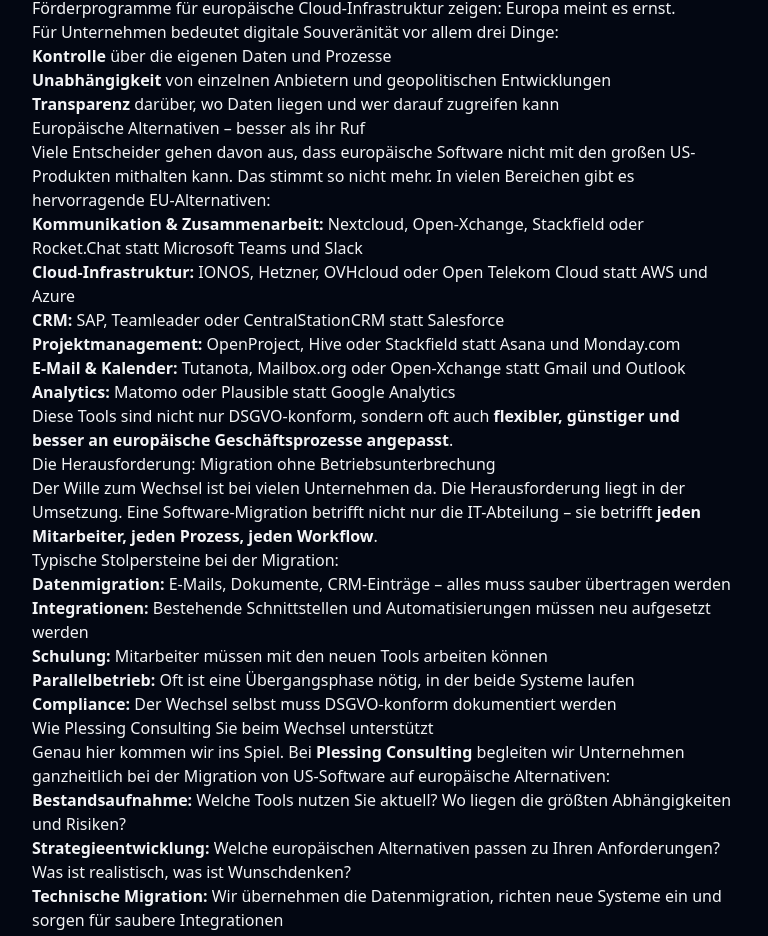
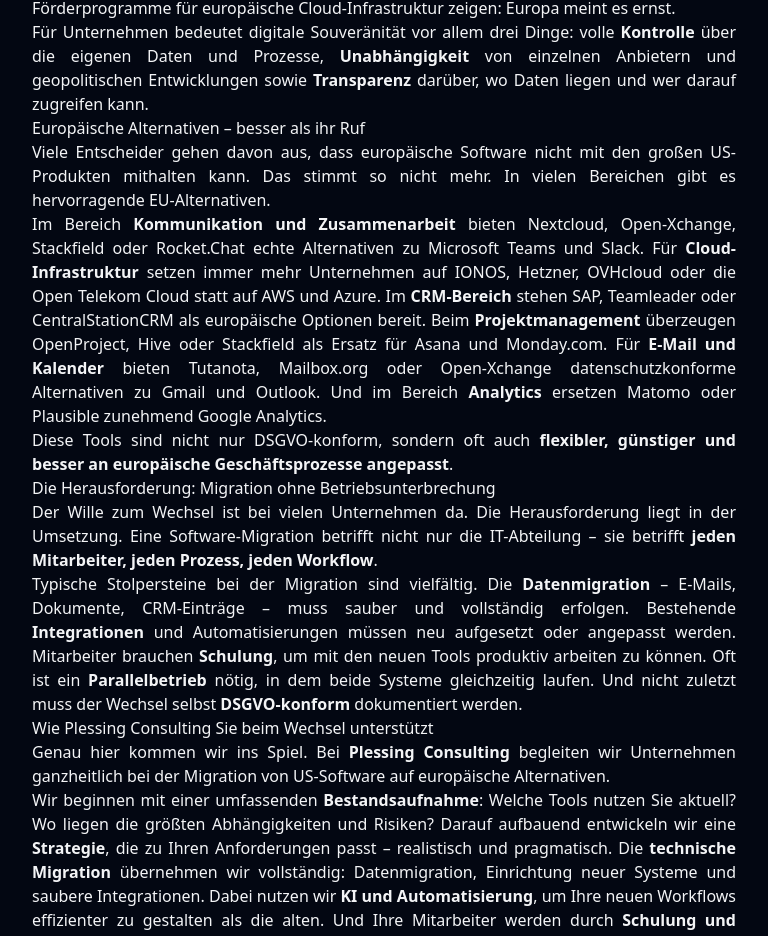
Before and after one commit to Der-Luca/myPortofilioWebsite, a Next.js app: page /blog/us-software-eu-alternativen in a window 1280 px wide. Shown: the part 1436-2372 px from the top of the page, without its empty margins (256-1024 px from the left). Built offline with nearby package versions, Linux system fonts and the light colour scheme.

Commit message:
fix: remove bullet lists, use justified text in blog

```diff
--- a/app/blog/[slug]/page.js
+++ b/app/blog/[slug]/page.js
@@ -93,7 +93,7 @@ export default async function BlogPost({ params }) {
         <hr className="my-10 border-white/10" />
 
         <div
-          className="prose prose-invert prose-lg max-w-none
+          className="prose prose-invert prose-lg max-w-none text-justify
                      prose-headings:font-semibold prose-headings:tracking-tight
                      prose-h2:text-2xl prose-h2:mt-10 prose-h2:mb-4 prose-h2:text-white
                      prose-h3:text-xl prose-h3:mt-8 prose-h3:mb-3 prose-h3:text-slate-200
--- a/content/blog/us-software-eu-alternativen.md
+++ b/content/blog/us-software-eu-alternativen.md
@@ -31,22 +31,13 @@ Bei US-Anbietern ist die Situation komplizierter. Zwar bieten viele „EU-Hostin
 
 **Digitale Souveränität** ist längst kein abstraktes Konzept mehr, sondern ein strategisches Ziel der Europäischen Union. Initiativen wie **Gaia-X**, der **EU Data Act** und milliardenschwere Förderprogramme für europäische Cloud-Infrastruktur zeigen: Europa meint es ernst.
 
-Für Unternehmen bedeutet digitale Souveränität vor allem drei Dinge:
-
-- **Kontrolle** über die eigenen Daten und Prozesse
-- **Unabhängigkeit** von einzelnen Anbietern und geopolitischen Entwicklungen
-- **Transparenz** darüber, wo Daten liegen und wer darauf zugreifen kann
+Für Unternehmen bedeutet digitale Souveränität vor allem drei Dinge: volle **Kontrolle** über die eigenen Daten und Prozesse, **Unabhängigkeit** von einzelnen Anbietern und geopolitischen Entwicklungen sowie **Transparenz** darüber, wo Daten liegen und wer darauf zugreifen kann.
 
 ## Europäische Alternativen – besser als ihr Ruf
 
-Viele Entscheider gehen davon aus, dass europäische Software nicht mit den großen US-Produkten mithalten kann. Das stimmt so nicht mehr. In vielen Bereichen gibt es hervorragende EU-Alternativen:
+Viele Entscheider gehen davon aus, dass europäische Software nicht mit den großen US-Produkten mithalten kann. Das stimmt so nicht mehr. In vielen Bereichen gibt es hervorragende EU-Alternativen.
 
-- **Kommunikation & Zusammenarbeit:** Nextcloud, Open-Xchange, Stackfield oder Rocket.Chat statt Microsoft Teams und Slack
-- **Cloud-Infrastruktur:** IONOS, Hetzner, OVHcloud oder Open Telekom Cloud statt AWS und Azure
-- **CRM:** SAP, Teamleader oder CentralStationCRM statt Salesforce
-- **Projektmanagement:** OpenProject, Hive oder Stackfield statt Asana und Monday.com
-- **E-Mail & Kalender:** Tutanota, Mailbox.org oder Open-Xchange statt Gmail und Outlook
-- **Analytics:** Matomo oder Plausible statt Google Analytics
+Im Bereich **Kommunikation und Zusammenarbeit** bieten Nextcloud, Open-Xchange, Stackfield oder Rocket.Chat echte Alternativen zu Microsoft Teams und Slack. Für **Cloud-Infrastruktur** setzen immer mehr Unternehmen auf IONOS, Hetzner, OVHcloud oder die Open Telekom Cloud statt auf AWS und Azure. Im **CRM-Bereich** stehen SAP, Teamleader oder CentralStationCRM als europäische Optionen bereit. Beim **Projektmanagement** überzeugen OpenProject, Hive oder Stackfield als Ersatz für Asana und Monday.com. Für **E-Mail und Kalender** bieten Tutanota, Mailbox.org oder Open-Xchange datenschutzkonforme Alternativen zu Gmail und Outlook. Und im Bereich **Analytics** ersetzen Matomo oder Plausible zunehmend Google Analytics.
 
 Diese Tools sind nicht nur DSGVO-konform, sondern oft auch **flexibler, günstiger und besser an europäische Geschäftsprozesse angepasst**.
 
@@ -54,23 +45,13 @@ Diese Tools sind nicht nur DSGVO-konform, sondern oft auch **flexibler, günstig
 
 Der Wille zum Wechsel ist bei vielen Unternehmen da. Die Herausforderung liegt in der Umsetzung. Eine Software-Migration betrifft nicht nur die IT-Abteilung – sie betrifft **jeden Mitarbeiter, jeden Prozess, jeden Workflow**.
 
-Typische Stolpersteine bei der Migration:
-
-- **Datenmigration:** E-Mails, Dokumente, CRM-Einträge – alles muss sauber übertragen werden
-- **Integrationen:** Bestehende Schnittstellen und Automatisierungen müssen neu aufgesetzt werden
-- **Schulung:** Mitarbeiter müssen mit den neuen Tools arbeiten können
-- **Parallelbetrieb:** Oft ist eine Übergangsphase nötig, in der beide Systeme laufen
-- **Compliance:** Der Wechsel selbst muss DSGVO-konform dokumentiert werden
+Typische Stolpersteine bei der Migration sind vielfältig. Die **Datenmigration** – E-Mails, Dokumente, CRM-Einträge – muss sauber und vollständig erfolgen. Bestehende **Integrationen** und Automatisierungen müssen neu aufgesetzt oder angepasst werden. Mitarbeiter brauchen **Schulung**, um mit den neuen Tools produktiv arbeiten zu können. Oft ist ein **Parallelbetrieb** nötig, in dem beide Systeme gleichzeitig laufen. Und nicht zuletzt muss der Wechsel selbst **DSGVO-konform** dokumentiert werden.
 
 ## Wie Plessing Consulting Sie beim Wechsel unterstützt
 
-Genau hier kommen wir ins Spiel. Bei **Plessing Consulting** begleiten wir Unternehmen ganzheitlich bei der Migration von US-Software auf europäische Alternativen:
+Genau hier kommen wir ins Spiel. Bei **Plessing Consulting** begleiten wir Unternehmen ganzheitlich bei der Migration von US-Software auf europäische Alternativen.
 
-- **Bestandsaufnahme:** Welche Tools nutzen Sie aktuell? Wo liegen die größten Abhängigkeiten und Risiken?
-- **Strategieentwicklung:** Welche europäischen Alternativen passen zu Ihren Anforderungen? Was ist realistisch, was ist Wunschdenken?
-- **Technische Migration:** Wir übernehmen die Datenmigration, richten neue Systeme ein und sorgen für saubere Integrationen
-- **Automatisierung:** Wir nutzen KI und Automatisierung, um Ihre neuen Workflows effizienter zu gestalten als die alten
-- **Schulung & Support:** Ihre Mitarbeiter werden nicht alleingelassen
+Wir beginnen mit einer umfassenden **Bestandsaufnahme**: Welche Tools nutzen Sie aktuell? Wo liegen die größten Abhängigkeiten und Risiken? Darauf aufbauend entwickeln wir eine **Strategie**, die zu Ihren Anforderungen passt – realistisch und pragmatisch. Die **technische Migration** übernehmen wir vollständig: Datenmigration, Einrichtung neuer Systeme und saubere Integrationen. Dabei nutzen wir **KI und Automatisierung**, um Ihre neuen Workflows effizienter zu gestalten als die alten. Und Ihre Mitarbeiter werden durch **Schulung und Support** nicht alleingelassen.
 
 Unser Ansatz ist pragmatisch: Nicht alles muss sofort umgestellt werden. Manchmal ist ein **hybrides Modell** der beste erste Schritt – kritische Daten auf europäische Infrastruktur migrieren, während weniger sensible Bereiche schrittweise folgen.
 
```
